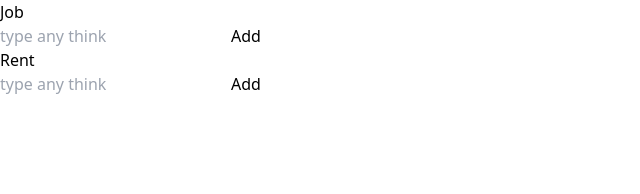
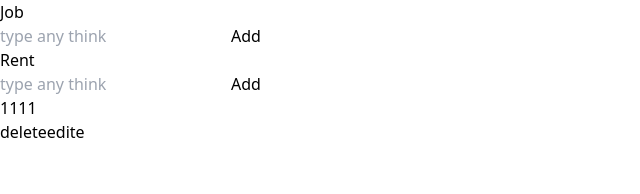
Before and after one commit to armiiiiiin/reactRoocket, a React (Vite) app in the folder react/: page / in a window 1280 px wide. Shown: the top 194 px of the page, without its empty margins (0-640 px from the left). Built offline with nearby package versions, Linux system fonts and the light colour scheme.

Commit message:
made rent with onKeyDown hanler and next work in delete button

```diff
--- a/react/package.json
+++ b/react/package.json
@@ -11,7 +11,8 @@
   },
   "dependencies": {
     "react": "^18.2.0",
-    "react-dom": "^18.2.0"
+    "react-dom": "^18.2.0",
+    "uuid": "^9.0.1"
   },
   "devDependencies": {
     "@types/react": "^18.2.66",
--- a/react/src/App.jsx
+++ b/react/src/App.jsx
@@ -10,11 +10,11 @@ export default function App() {
   return (
 
     <div className="flex justify-between m-20">
-      <div className="flex border w-1/2 m-2 h-60 justify-center">
+      <div className="flex border border-gray-700 rounded-lg w-1/2 m-2 h-auto justify-center">
         <Job/>
       </div>
 
-      <div className="flex border w-1/2 m-2 h-60 justify-center">
+      <div className="flex border border-gray-700 w-1/2 m-2 h-auto justify-center">
         <Rent/>
       </div>
 
--- a/react/src/Rent.jsx
+++ b/react/src/Rent.jsx
@@ -1,6 +1,37 @@
+import { useState } from "react"
+import { v4 as uuidv4 } from 'uuid';
+import ListRent from "./component/Rent/ListRent";
+
 
 export default function Rent() {
 
+
+const [data , setdata] = useState([
+  {
+    id : uuidv4() ,
+    Title : '1111',
+    status : false,
+  }
+])
+
+
+
+
+
+const onKeyDownHanler = ((e)=>{
+  if (e.key == 'Enter' && e.target.value != '') {
+    // console.log('first' , e.key , e.target.value )
+    setdata([
+
+      ...data,
+
+      {Title : e.target.value,}
+    ]
+    ),
+
+    e.target.value = ''
+  }
+})
 
 
 
@@ -8,13 +39,17 @@ export default function Rent() {
 
   return (
     <div>
-      <h1 className="flex justify-center p-2">Rent</h1>
+      <h1 className="flex justify-center justify-items-center p-2">Rent</h1>
 
-      <div className="flex ">
-        <input type="text" placeholder="type any think" className="m-2 border rounded  border-gray-900 p-1"/>
+      <div className="flex justify-center">
+        <input type="text" placeholder="type any think" className="m-2 border rounded  border-gray-900 p-1"
+        onKeyDown={onKeyDownHanler}
+        onChange={(e)=>console.log('onChange')}
+        />
         <button className="m-2">Add</button>
       </div>
 
+      <ListRent data={data} />
     </div>
   )
 }
--- a/react/src/component/Rent/ItemRent.jsx
+++ b/react/src/component/Rent/ItemRent.jsx
@@ -1,6 +1,18 @@
 
-export default function ItemRent() {
+export default function ItemRent({item}) {
+
+
   return (
-    <div>ItemRent</div>
+
+
+
+    <div className="flex flex-col w-auto border-2 border-slate-300 rounded m-2 p-2 text-gray-500">
+
+      <h1>{item?.Title}</h1>
+      <button className="flex justify-between ">
+        <span className=" font-bold text-red-800 uppercase p-2">delete</span>
+        <span className="font-bold text-green-800 uppercase p-2">edite</span>
+      </button>
+    </div>
   )
 }
--- a/react/src/component/Rent/ListRent.jsx
+++ b/react/src/component/Rent/ListRent.jsx
@@ -1,6 +1,17 @@
+import ItemRent from "./ItemRent";
 
-export default function ListRent() {
+export default function ListRent({data}) {
+
+
+
   return (
-    <div>ListRent</div>
+
+    <div className="flex flex-wrap justify-center ">
+
+      {data.map((item)=><ItemRent item = {item} />)}
+
+    </div>
+
+
   )
 }
```
Also changed, not shown: 1 other file (tests, documents, lock files or other folders).
